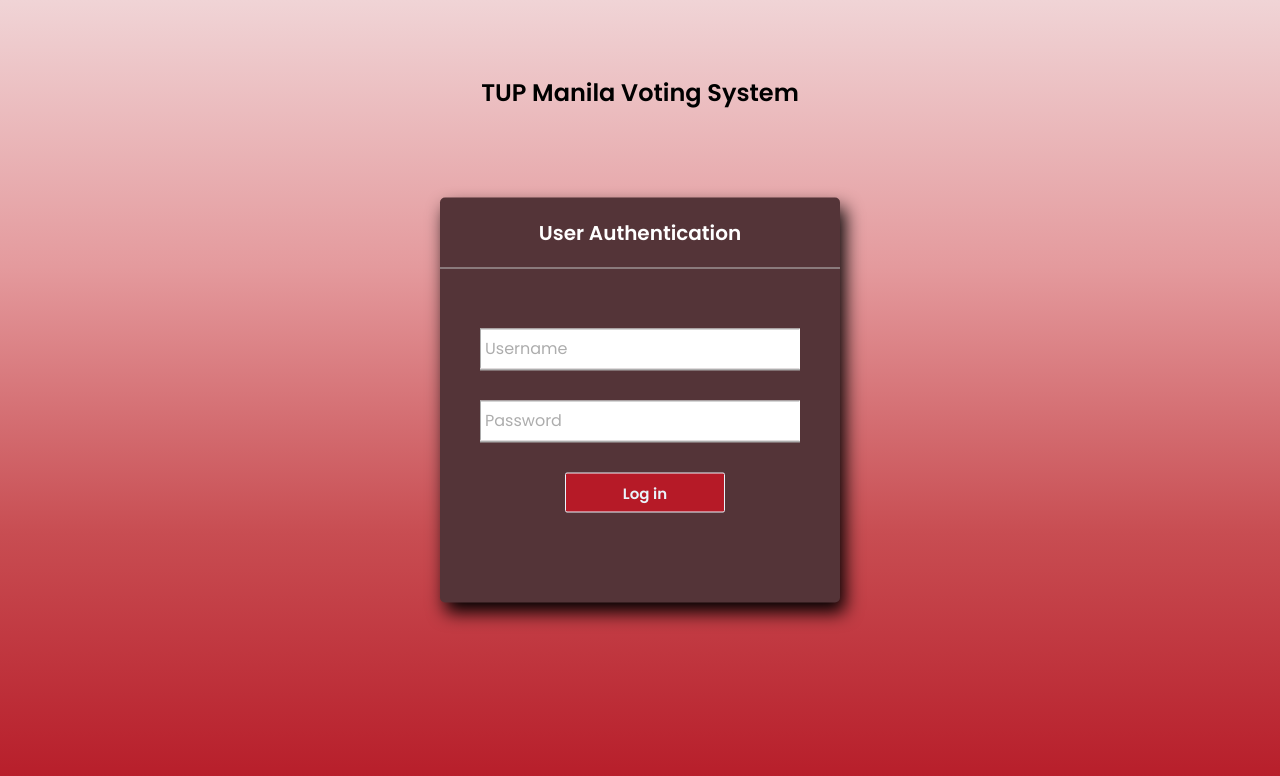
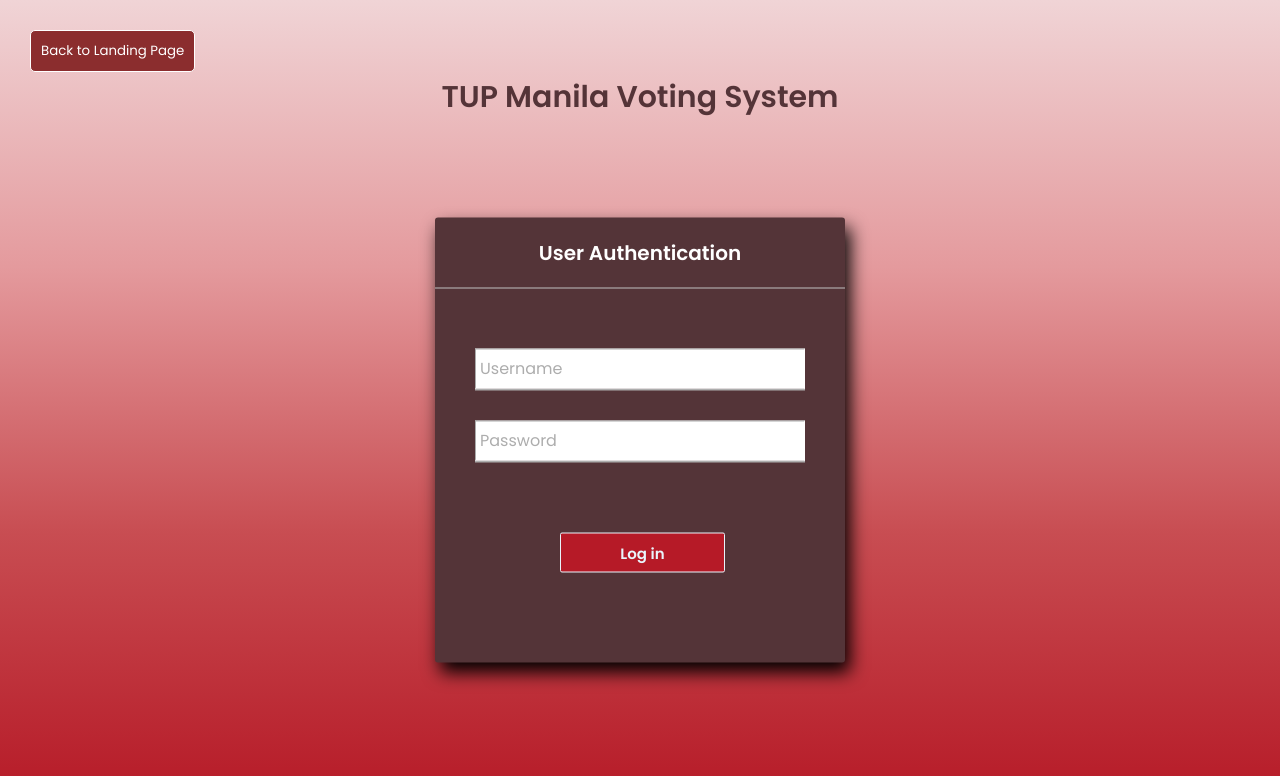
Before and after one commit to Bubs0220/Voting-System, a PHP site: page /Voting-System/login.php in a window 1280 px wide. Shown: the top 776 px of the page. Run offline with PHP 8.4, Linux system fonts and the light colour scheme.

Commit message:
back and log in buttons

```diff
--- a/login.php
+++ b/login.php
@@ -44,7 +44,9 @@
 		{
 			echo "username or password incorrect";
 		}
-
+		if(isset($_POST['button'])){
+			echo $_SERVER[HTTP_REFERER];
+		   }
 	}
 ?>
 
@@ -56,6 +58,11 @@
     <meta charset="utf-8">
     <title>Voting System</title>
     <link rel="stylesheet" href="login_style.css">
+	<form action ="home.php" method = "POST">
+<button type="submit" name="button">Back to Landing Page</button>
+
+</form>
+
   </head>
   <h2>TUP Manila Voting System</h2>
   <body>
@@ -67,10 +74,31 @@
 			  font-size: 20px;
 		  }
 		  h2{
+				font-size: 30px;
 			  text-align: center;
 			  padding-top: 75px;
 			  font-weight: bolder;
+			  color: #543438;
 		  }
+            button{
+                color: white;
+                background: #8b2d2e;
+				border-color: white;
+                margin-left: 30px;
+                padding: 10px 10px 10px 10px;
+                border-width: 1px;
+                border-style: solid;
+                position: relative;
+                float: left;
+                margin-top: 30px;
+                border-radius: 5px;
+
+
+            }
+            button:hover{
+                background: #c84d52;
+                border-color: white;
+			}
 	  </style>
       	<form action="#" method="POST">
 
--- a/login_style.css
+++ b/login_style.css
@@ -14,12 +14,12 @@
 }
 .center{
   position: absolute;
-  top: 50%;
+  top: 55%;
   left: 50%;
   transform: translate(-50%, -50%);
-  width: 400px;
+  width: 410px;
   background: #543438;
-  border-radius: 5px;
+  border-radius: 3px;
   box-shadow: 5px 10px 18px black;
 }
 .center h1{
@@ -88,7 +88,7 @@
   height: 40px;
   border: 1px solid;
   background: #b61a27;
-  margin: 0 0 10px 85px;
+  margin: 40px 0 10px 85px;
   border-radius: 2px;
   font-size: 15px;
   color: #e9f4fb;
--- a/userhome.php
+++ b/userhome.php
@@ -5,6 +5,7 @@
 	{
 		header("location:login.php");
 	}
+
 ?>
 
 
--- a/voting/index.php
+++ b/voting/index.php
@@ -92,7 +92,7 @@
 			<div class = "logout">
 			<ul>
 				<li><a href="result.php">Live Poll Result </a></li>
-				<li><a href="logout.php">Log out</a></li>
+				<li><a href="http://localhost/Voting-System/login.php"">Log Out </a></li>
 			</ul>
 		</div>
         <div class="container">
--- a/voting/result.php
+++ b/voting/result.php
@@ -52,6 +52,7 @@
             }
             </style>
             <div class="col-md-6">
+
 					<br />
 					<br />
 					<br />
```
Also changed, not shown: adminhome.php (line endings or trailing spaces).
